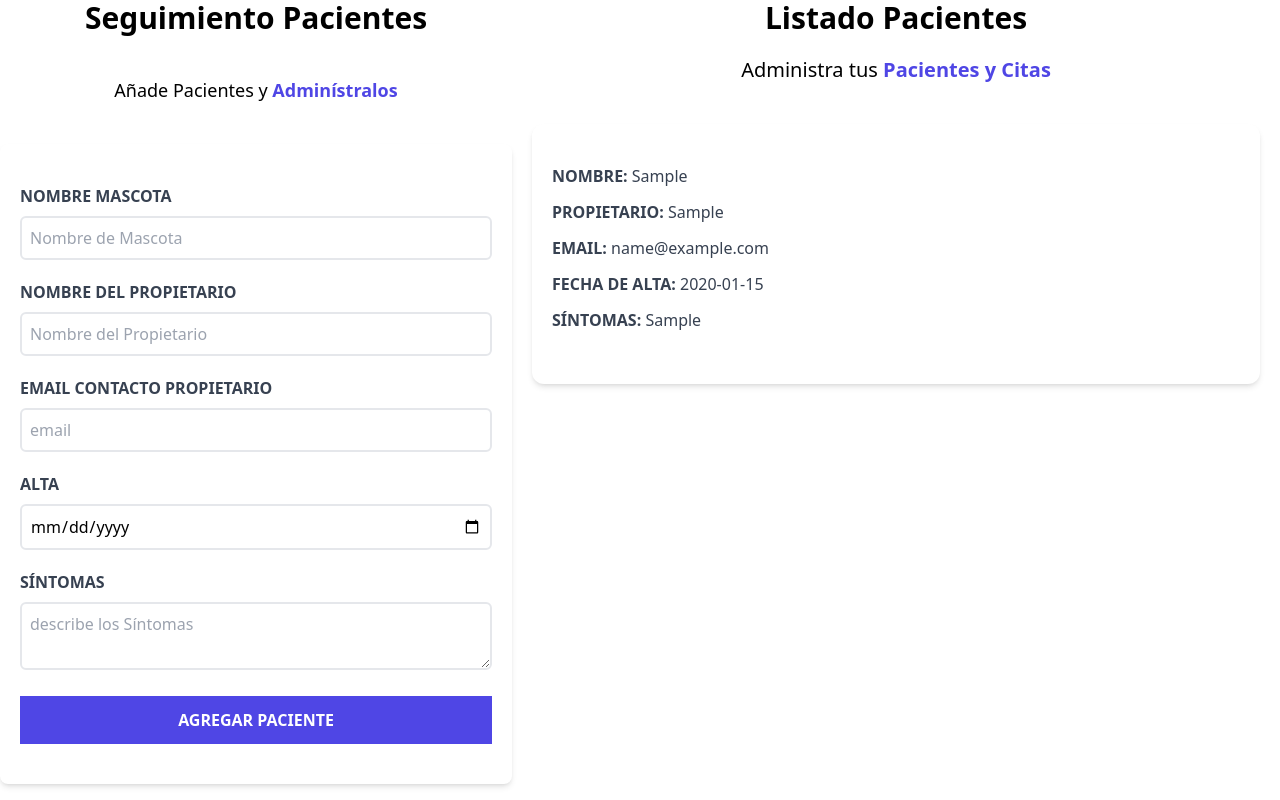
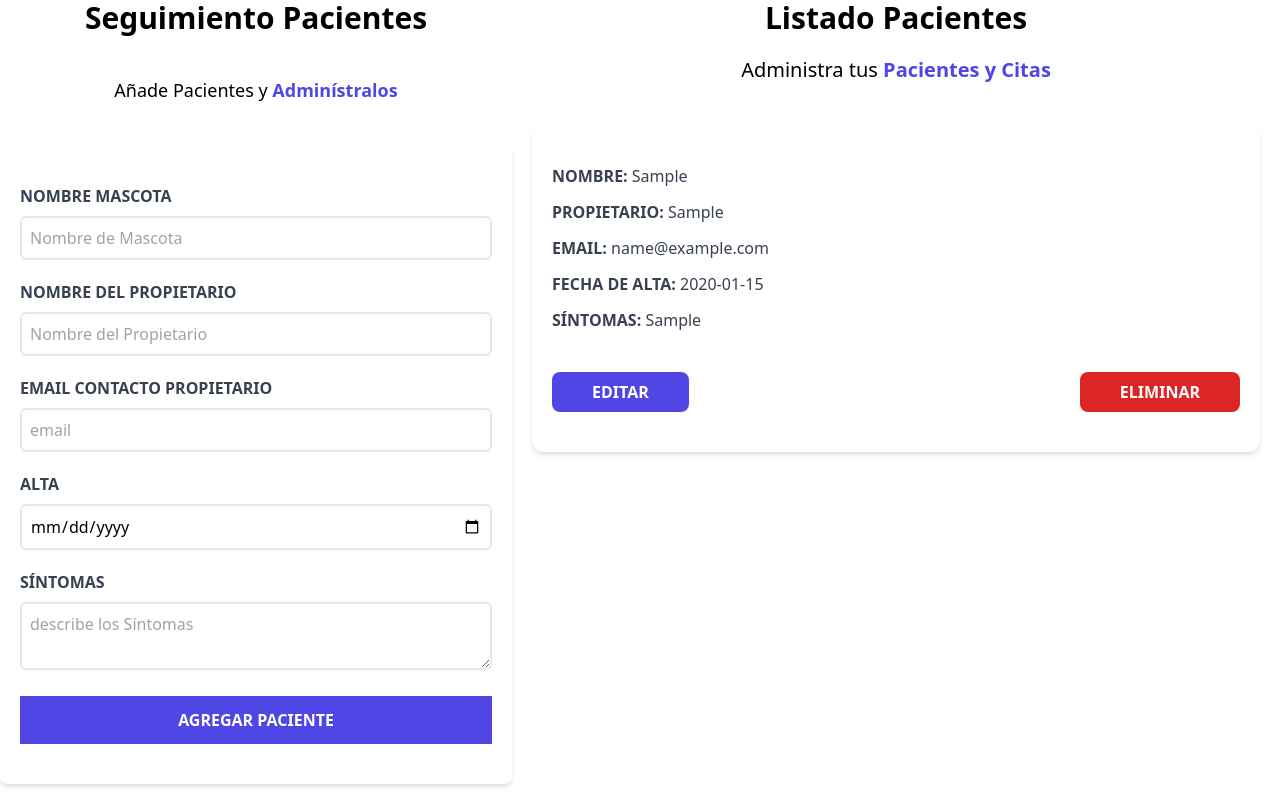
Before and after one commit to CarolinaColmenares/Citas-React, a React (Vite) app: page / in a window 1280 px wide. Both pictures are taken after typing "Sample", "Sample", "name@example.com", "2020-01-15", "Sample" into the empty fields and a click on the input "Agregar Paciente". Shown: the part 168-968 px from the top of the page. Built offline with nearby package versions, Linux system fonts and the light colour scheme.

Commit message:
Creando Botones de Editar y Eliminar

```diff
--- a/src/components/Paciente.jsx
+++ b/src/components/Paciente.jsx
@@ -23,6 +23,16 @@
             <p className="font-bold mb-3 text-gray-700 uppercase " >Síntomas: {''}
                 <span className="font-normal normal-case">{sintomas}</span>
             </p>
+            <div className="flex justify-between mt-10">
+                <button
+                    type="button"
+                    className="py-2 px-10 bg-indigo-600 hover:bg-indigo-700 text-white font-bold uppercase rounded-lg"
+                >Editar</button>
+                <button
+                    type="button"
+                    className="py-2 px-10 bg-red-600 hover:bg-red-700 text-white font-bold uppercase rounded-lg"
+                >Eliminar</button>
+            </div>
         </div>
 
     )
```
